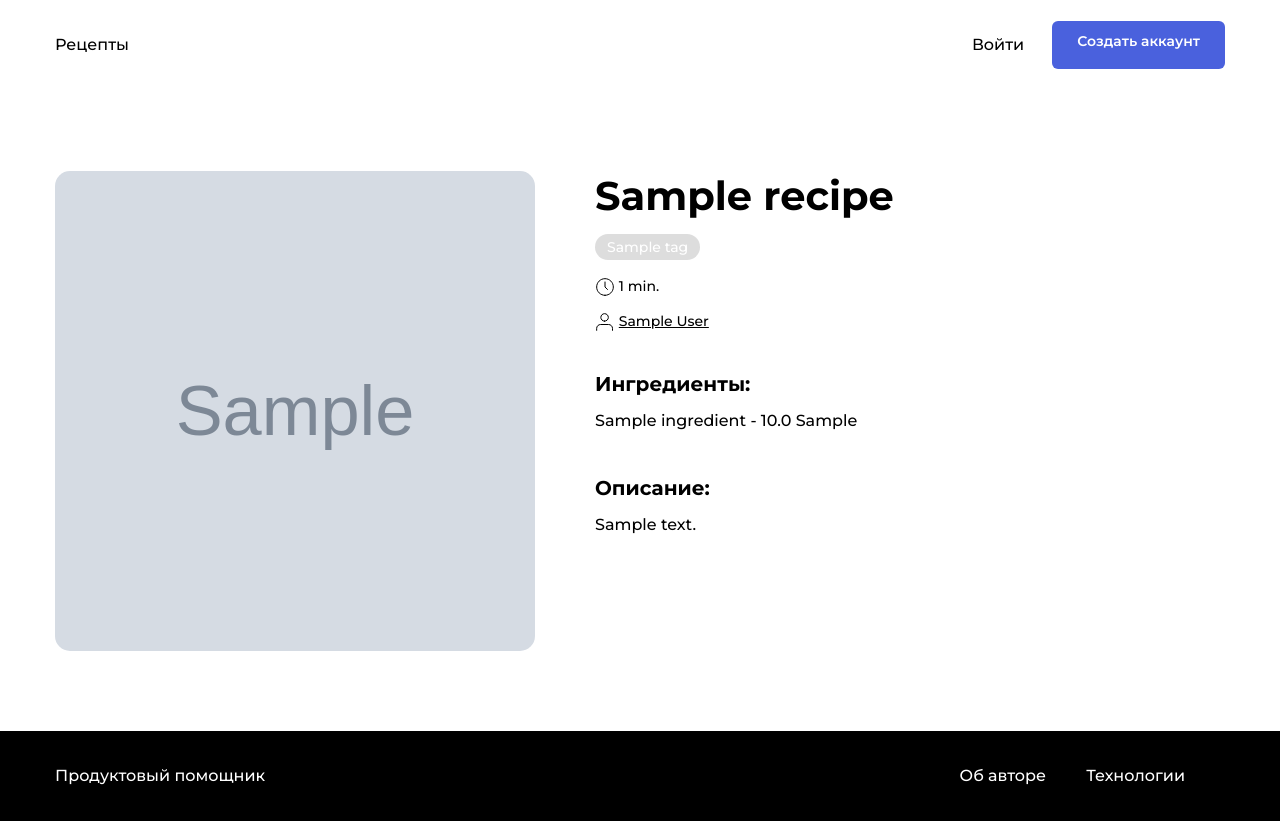
After one commit to JulieNikitina/foodgram-project, a Django app: a page that uses templates/utils/nav.html in a window 1280 px wide. The commit adds this page. Run offline with Django 3.2, Linux system fonts and the light colour scheme; tables that the repository leaves empty hold one stand-in row (values such as "Sample post"); grey boxes marked "Sample" are stand-in pictures; some libraries are stand-ins or nearby versions.

Commit message:
include tag-name for recipe_card/recipe_single

```diff
--- /dev/null
+++ b/recipes/templates/recipes/components/tag_name.html
@@ -0,0 +1,9 @@
+<ul class={% if single %}'single-card__items'{% else %}'card__items'{% endif %}>
+    {% for tag in recipe.tags.all %}
+        <li class={% if single %}'single-card__item'{% else %}'card__item'{% endif %}>
+            <span class='badge badge_style_{{ tag.color }}'>
+                {{ tag.title }}
+            </span>
+        </li>
+    {% endfor %}
+</ul>
--- a/recipes/templates/recipes/utils/recipe_single.html
+++ b/recipes/templates/recipes/utils/recipe_single.html
@@ -13,15 +13,7 @@
             </div>
             {% endif %}
         </div>
-        <ul class='single-card__items'>
-            {% for tag in recipe.tags.all %}
-            <li class='single-card__item'>
-                <span class='badge badge_style_{{ tag.color }}'>
-                    {{ tag.title }}
-                </span>
-            </li>
-            {% endfor %}
-        </ul>
+       {% include 'recipes/components/tag_name.html' with single=True %}
         <div class='single-card__items single-card__items_column'>
             {% include 'recipes/components/time_icon.html' with single=True %}
             <ul class='single-card__items'>
--- a/recipes/urls.py
+++ b/recipes/urls.py
@@ -9,7 +9,7 @@
     path(
         '<slug:slug>/edit/delete/', views.recipe_delete, name='recipe_delete'
     ),
-    path('<slug:slug>', views.recipe_view, name='recipe_view'),
+    path('<slug:slug>/', views.recipe_view, name='recipe_view'),
     path('follow/', views.follow_list, name='follow_list'),
     path('favorite/', views.favorite_list, name='favorite_list'),
     path('purchase_list/', views.purchase_list, name='purchase_list'),
--- a/templates/utils/nav.html
+++ b/templates/utils/nav.html
@@ -8,7 +8,6 @@
                 </a>
             </li>
             {% if user.is_authenticated %}
-            <li class='nav__item nav__link link'>Пользователь: {{ user.username }}</li>
             <li class='nav__item {% if request.resolver_match.url_name == "follow_list" %} nav__item_active {% endif %}'>
                 <a href='{% url "follow_list" %}' class="nav__link link">
                     Мои подписки
```
Also changed, not shown: recipes/templates/recipes/utils/recipe_card.html (+1 -9 lines).
